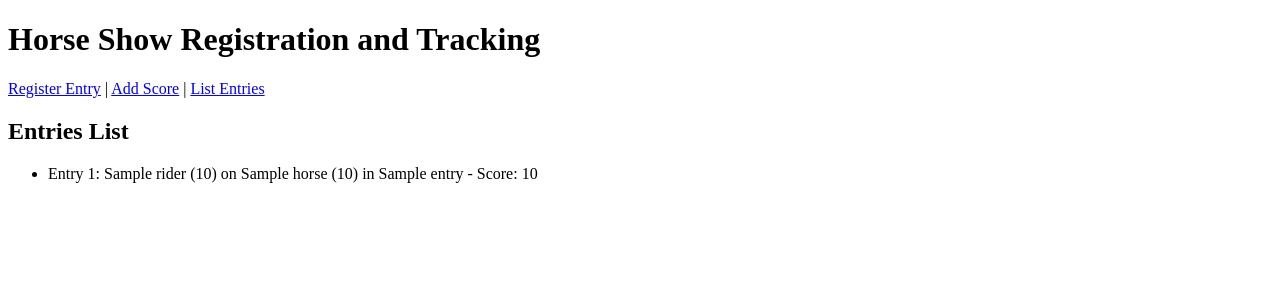
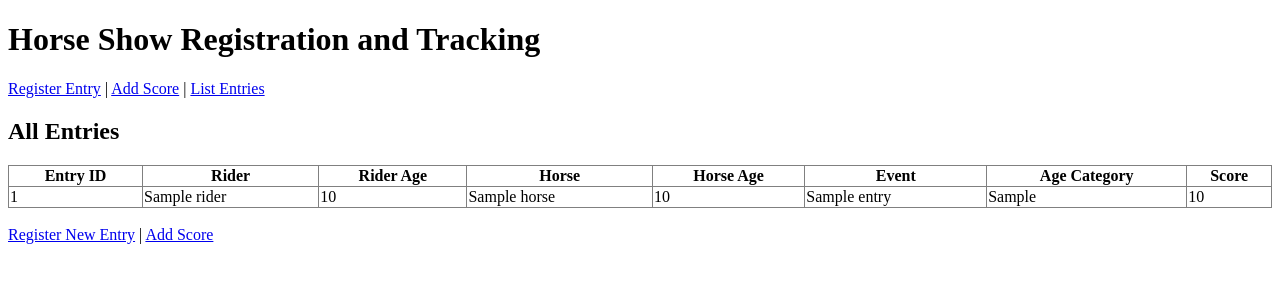
Before and after one commit to aimana007/Equestrian_Management, a Flask app: page /list in a window 1280 px wide. Shown: the top 300 px of the page. Run offline with Flask 3, Linux system fonts and the light colour scheme; tables that the repository leaves empty hold one stand-in row (values such as "Sample post"); parts of the project's set-up code (start-up, migrations or seed data) failed here and were passed over.

Commit message:
Fixing HTML

```diff
--- a/src/web/templates/list.html
+++ b/src/web/templates/list.html
@@ -1,10 +1,40 @@
 {% extends 'base.html' %}
 {% block content %}
-<h2>Entries List</h2>
-<ul>
-    {% for entry in entries %}
-    <li>Entry {{ entry.id }}: {{ entry.rider.name }} ({{ entry.rider.age }}) on {{ entry.horse.name }} ({{
-        entry.horse.age }}) in {{ entry.event_name }} - Score: {{ entry.score }}</li>
-    {% endfor %}
-</ul>
+<h2>All Entries</h2>
+{% if entries %}
+<table border="1" style="width: 100%; border-collapse: collapse;">
+    <thead>
+        <tr>
+            <th>Entry ID</th>
+            <th>Rider</th>
+            <th>Rider Age</th>
+            <th>Horse</th>
+            <th>Horse Age</th>
+            <th>Event</th>
+            <th>Age Category</th> <!-- NEW COLUMN -->
+            <th>Score</th>
+        </tr>
+    </thead>
+    <tbody>
+        {% for entry in entries %}
+        <tr>
+            <td>{{ entry.id }}</td>
+            <td>{{ entry.rider.name }}</td>
+            <td>{{ entry.rider.age }}</td>
+            <td>{{ entry.horse.name }}</td>
+            <td>{{ entry.horse.age }}</td>
+            <td>{{ entry.event_name }}</td>
+            <td>{{ entry.age_category or 'Not specified' }}</td> <!-- NEW FIELD -->
+            <td>{{ entry.score }}</td>
+        </tr>
+        {% endfor %}
+    </tbody>
+</table>
+{% else %}
+<p>No entries found.</p>
+{% endif %}
+
+<br>
+<a href="{{ url_for('register') }}">Register New Entry</a> |
+<a href="{{ url_for('score') }}">Add Score</a>
 {% endblock %}
```
Also changed, not shown: src/web/templates/register.html (+42 -5 lines).
